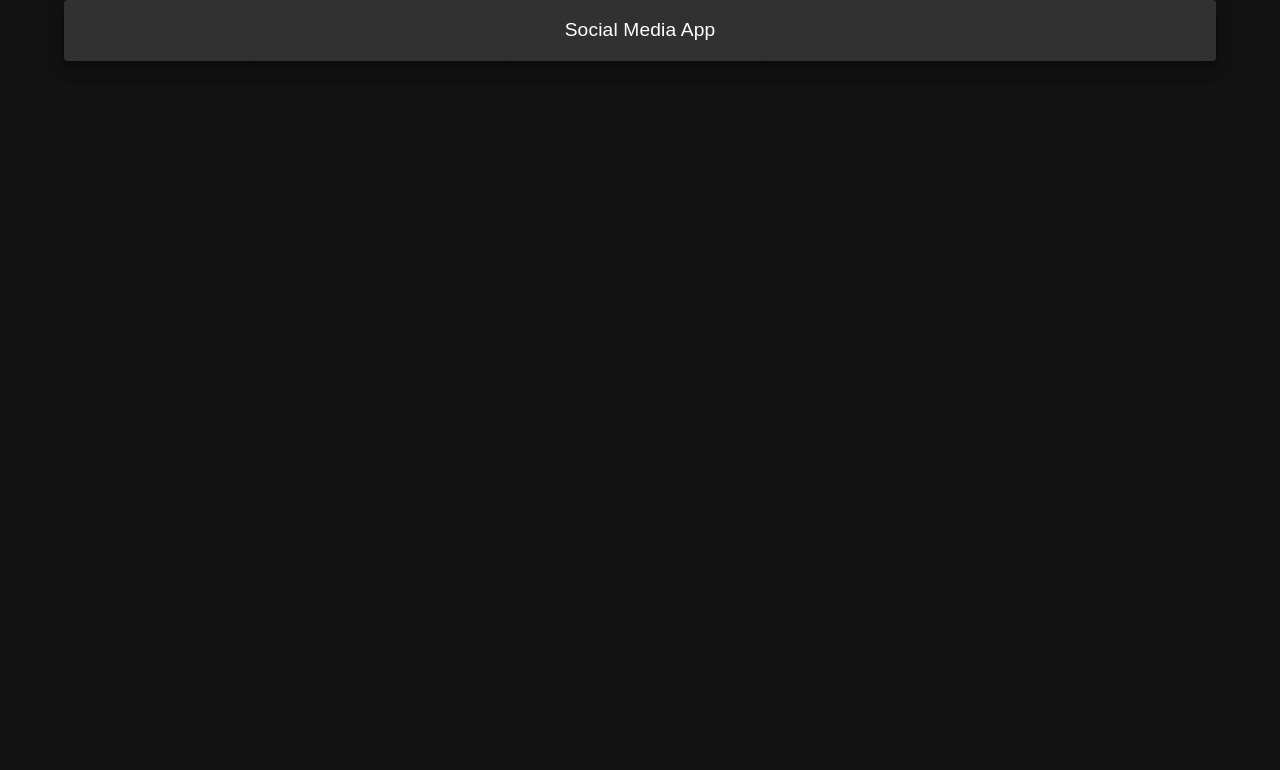
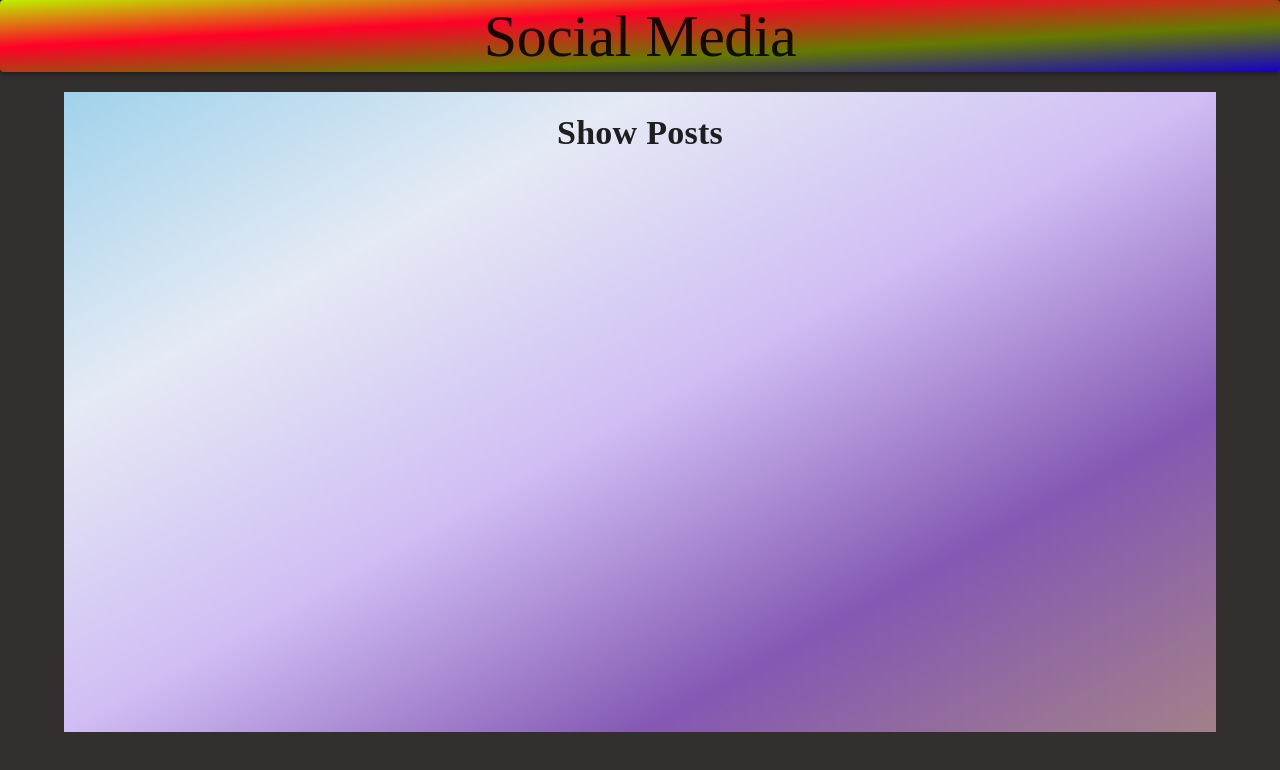
Before and after one commit to aparajit0511/SocialMediaFrontend, a React (Create React App) app: page / in a window 1280 px wide. Shown: the top 770 px of the page. Built offline with nearby package versions, Linux system fonts and the light colour scheme.

Commit message:
Adding styles to homepage

```diff
--- a/src/App.js
+++ b/src/App.js
@@ -1,53 +1,57 @@
-import { Paper, Container, Box, CssBaseline, Grid } from "@mui/material";
-import { ThemeProvider, createTheme } from "@mui/material/styles";
-
-const darkTheme = createTheme({
-  palette: {
-    mode: "dark",
-  },
-});
+import {
+  Paper,
+  Container,
+  Box,
+  CssBaseline,
+  Grid,
+  Typography,
+} from "@mui/material";
+import ShowPosts from "./components/ShowPosts";
 
 function App() {
   return (
-    <ThemeProvider theme={darkTheme}>
+    <>
       <CssBaseline />
-      <Box
-        sx={{
-          width: "100vw",
-          height: "100vh",
+      <div
+        style={{
           display: "flex",
-          alignItems: "flex-start",
-          justifyContent: "center",
-          backgroundColor: "background.default",
-          padding: 0, // Ensure no padding from the Box component
-          margin: 0,
+          flexDirection: "column",
+          alignItems: "center",
+          justifyContent: "flex-start",
+          backgroundColor: "#332f2f",
+          width: "100%",
+          height: "100%",
+          // margin: "0.5px",
+          // padding: "0.3px",
+          position: "absolute",
+          top: 0,
+          right: 0,
+          bottom: 0,
+          left: 0,
         }}
       >
-        <Container
-          maxWidth="lg" // Ensure the container takes full width up to a reasonable limit
-          sx={{
-            padding: 0, // Ensure no padding from the Container component
+        <Paper
+          elevation={3}
+          style={{
+            width: "100%",
+            boxSizing: "border-box", // Ensures padding and margin are included in the element's total width
+            background:
+              "linear-gradient(to bottom right,#beef00 , #ff0028, #657a00, #1400c6)",
           }}
         >
-          <Grid>
-            <Grid item xl={12}>
-              <Paper
-                elevation={10}
-                sx={{
-                  width: "100%", // Match the width of the parent container
-                  padding: 2, // Add some padding for better appearance
-                  fontFamily: "Arial, sans-serif", // Customize the font family
-                  fontSize: "1.2rem", // Customize the font size
-                  textAlign: "center", // Center the text
-                }}
-              >
-                Social Media App
-              </Paper>
-            </Grid>
-          </Grid>
-        </Container>
-      </Box>
-    </ThemeProvider>
+          <Typography
+            variant="h2"
+            fontSize="xl"
+            fontFamily={"aesthetic"}
+            style={{ textAlign: "center" }}
+          >
+            Social Media
+          </Typography>
+          {/* Add additional content here */}
+        </Paper>
+        <ShowPosts />
+      </div>
+    </>
   );
 }
 
--- /dev/null
+++ b/src/components/ShowPosts.js
@@ -0,0 +1,54 @@
+import React, { useState, useEffect } from "react";
+import {
+  Paper,
+  Container,
+  Box,
+  CssBaseline,
+  Grid,
+  Typography,
+  Input,
+} from "@mui/material";
+
+function ShowPosts() {
+  //   const [first, setfirst] = useState(second);
+  return (
+    <div
+      style={{
+        display: "flex",
+        flexDirection: "column",
+        alignItems: "center",
+        justifyContent: "flex-start",
+        background:
+          "linear-gradient(to bottom right, #a0d2eb, #e5eaf5, #d0bdf4, #8458B3, #a28089)",
+        width: "90%",
+        height: "80%",
+        margin: "20px",
+        // marginLeft: "120px",
+        // marginRight: "120px",
+        padding: "20px",
+        // border: "12px solid pink",
+      }}
+    >
+      <Typography
+        level="h3"
+        variant="h4"
+        fontFamily={"aesthetic"}
+        style={{ fontWeight: "bold" }}
+      >
+        Show Posts
+      </Typography>
+      {/* <div
+        style={{
+          display: "flex",
+          flexDirection: "column",
+          width: "50%",
+          marginTop: "10px",
+        }}
+      >
+        <Input size="lg" variant="solid" />
+      </div> */}
+    </div>
+  );
+}
+
+export default ShowPosts;
```
